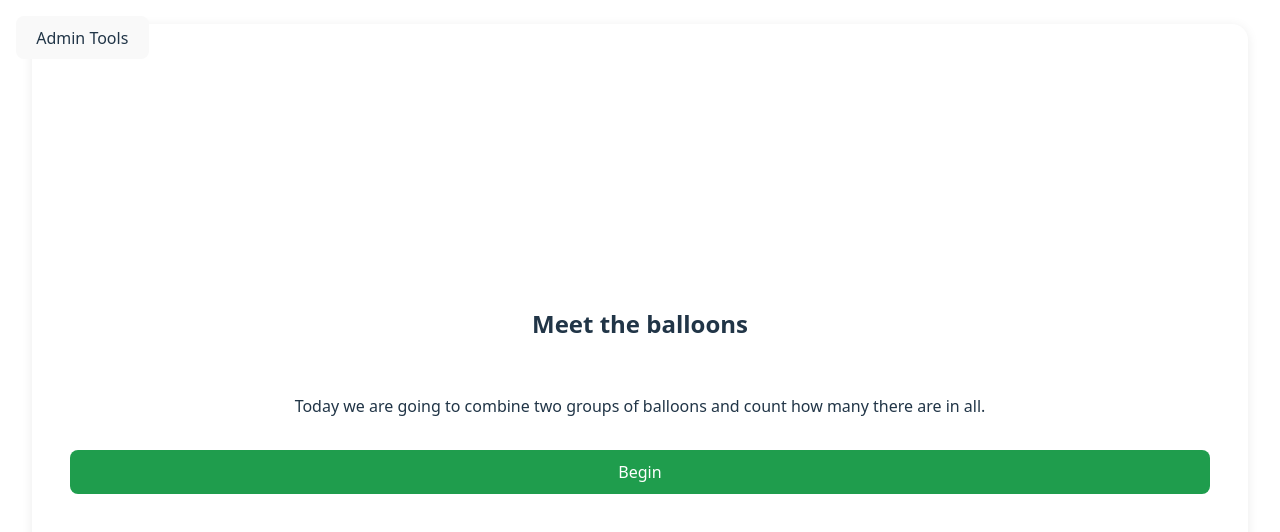
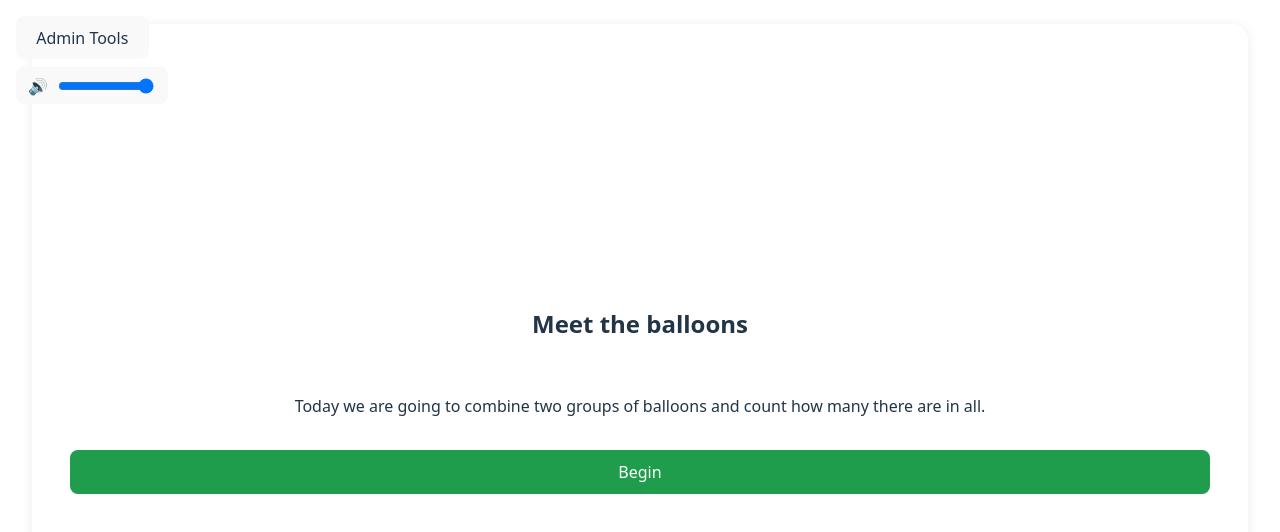
Before and after one commit to tylerdrewwork/Playcademy-Take-Home-Assessment, a Svelte app: page / in a window 1280 px wide. Shown: the top 532 px of the page. Built offline with nearby package versions, Linux system fonts and the light colour scheme.

Commit message:
Add voice volume slider under Admin Tools
Lets a player adjust narration/counting voice-over volume from the
lesson screen; the value persists in its own IndexedDB store
(mirroring the existing music-mute settings pattern) so it carries
across visits.

```diff
--- a/src/App.svelte
+++ b/src/App.svelte
@@ -3,6 +3,7 @@
   import MultiplayerScreen from './multiplayer/MultiplayerScreen.svelte'
   import MusicMuteButton from './multiplayer/MusicMuteButton.svelte'
   import AdminTools from './AdminTools.svelte'
+  import VoiceVolumeSlider from './VoiceVolumeSlider.svelte'
   import DebugOverlay from './DebugOverlay.svelte'
   import { adminSettings } from './adminSettings.svelte.js'
 
@@ -14,7 +15,12 @@
     {#if view === 'multiplayer'}
       <MusicMuteButton />
     {/if}
-    <AdminTools onShowSection={(section) => (view = section)} />
+    <div class="admin-column">
+      <AdminTools onShowSection={(section) => (view = section)} />
+      {#if view !== 'multiplayer'}
+        <VoiceVolumeSlider />
+      {/if}
+    </div>
   </div>
   {#if view !== 'multiplayer' && adminSettings.showDebugOverlay}
     <DebugOverlay />
@@ -41,7 +47,14 @@
     left: 1rem;
     z-index: 10;
     display: flex;
-    align-items: center;
+    align-items: flex-start;
+    gap: 0.5rem;
+  }
+
+  .admin-column {
+    display: flex;
+    flex-direction: column;
+    align-items: flex-start;
     gap: 0.5rem;
   }
 </style>
--- /dev/null
+++ b/src/VoiceVolumeSlider.svelte
@@ -0,0 +1,43 @@
+<script lang="ts">
+  import { voiceVolume } from './voiceVolumeSingleton.js'
+
+  let icon = $derived(voiceVolume.volume === 0 ? '🔇' : voiceVolume.volume < 0.5 ? '🔉' : '🔊')
+
+  function handleInput(event: Event) {
+    const percent = Number((event.currentTarget as HTMLInputElement).value)
+    voiceVolume.setVolume(percent / 100)
+  }
+</script>
+
+<div class="voice-volume">
+  <span aria-hidden="true">{icon}</span>
+  <input
+    type="range"
+    min="0"
+    max="100"
+    value={Math.round(voiceVolume.volume * 100)}
+    oninput={handleInput}
+    aria-label="Voice volume"
+  />
+</div>
+
+<style>
+  .voice-volume {
+    display: flex;
+    align-items: center;
+    gap: 0.5rem;
+    background-color: #1a1a1a;
+    padding: 0.4rem 0.75rem;
+    border-radius: 8px;
+  }
+
+  input[type='range'] {
+    width: 6rem;
+  }
+
+  @media (prefers-color-scheme: light) {
+    .voice-volume {
+      background-color: #f9f9f9;
+    }
+  }
+</style>
--- a/src/assets/general/numbers/numberAudio.ts
+++ b/src/assets/general/numbers/numberAudio.ts
@@ -3,6 +3,8 @@
 // file directly. Each number can have several "takes" — 7a.wav, 7b.wav,
 // 7c.wav — and playback picks one at random so repeated counting doesn't
 // sound robotic. A take-less filename (7.wav) also works, as a single take.
+
+import { voiceVolume } from '../../../voiceVolumeSingleton.js'
 
 const clipUrls = import.meta.glob('./*.wav', { eager: true, query: '?url', import: 'default' }) as Record<
   string,
@@ -41,6 +43,7 @@ export function playNumberAudio(n: number): NumberAudioHandle {
   const url = takes[Math.floor(Math.random() * takes.length)]
 
   const audio = new Audio(url)
+  audio.volume = voiceVolume.volume
   const played = new Promise<void>((resolve) => {
     const finish = () => resolve()
     audio.addEventListener('ended', finish)
--- a/src/assets/lesson/addition-1/transcripts/transcriptAudio.ts
+++ b/src/assets/lesson/addition-1/transcripts/transcriptAudio.ts
@@ -5,6 +5,7 @@
 // simply aren't offered — callers fall back to their own pacing.
 
 import type { NumberAudioHandle } from '../../../general/numbers/numberAudio.js'
+import { voiceVolume } from '../../../../voiceVolumeSingleton.js'
 
 const clipUrls = import.meta.glob('./*.wav', { eager: true, query: '?url', import: 'default' }) as Record<
   string,
@@ -29,6 +30,7 @@ export function playTranscriptAudio(label: string): NumberAudioHandle | undefine
   if (!url) return undefined
 
   const audio = new Audio(url)
+  audio.volume = voiceVolume.volume
   const played = new Promise<void>((resolve) => {
     const finish = () => resolve()
     audio.addEventListener('ended', finish)
--- a/src/lessons/content/addition-1-screens/IntroScreen.svelte
+++ b/src/lessons/content/addition-1-screens/IntroScreen.svelte
@@ -2,6 +2,7 @@
   import { onDestroy } from 'svelte'
   import introVoUrl from '../../../assets/lesson/addition-1/intro-1-vo.wav'
   import { playTranscriptAudio } from '../../../assets/lesson/addition-1/transcripts/transcriptAudio.js'
+  import { voiceVolume } from '../../../voiceVolumeSingleton.js'
   import { introSteps as steps } from './introSteps.js'
   import { currentInstructionStep } from '../../currentInstructionStep.svelte.js'
 
@@ -36,6 +37,7 @@
       return
     }
     audio = new Audio(introVoUrl)
+    audio.volume = voiceVolume.volume
     audio.addEventListener('ended', onComplete)
     audio.addEventListener('error', onComplete)
     audio.play().catch(onComplete)
--- /dev/null
+++ b/src/voiceVolume.svelte.ts
@@ -0,0 +1,29 @@
+import type { VoiceVolumeStorage } from './voiceVolumeStorage.js'
+
+/**
+ * Voice/narration playback volume, set from the slider next to Admin Tools
+ * on the lesson screen. Persisted in IndexedDB so the player's preference
+ * carries across visits.
+ */
+export class VoiceVolume {
+  volume = $state(1)
+  #storage: VoiceVolumeStorage
+  readonly ready: Promise<void>
+
+  constructor(storage: VoiceVolumeStorage) {
+    this.#storage = storage
+    this.ready = (async () => {
+      try {
+        const stored = await storage.load()
+        this.volume = stored?.volume ?? 1
+      } catch {
+        // IndexedDB unavailable (e.g. a non-browser test environment) — keep the default volume.
+      }
+    })()
+  }
+
+  async setVolume(volume: number): Promise<void> {
+    this.volume = Math.min(1, Math.max(0, volume))
+    await this.#storage.save({ volume: this.volume })
+  }
+}
--- /dev/null
+++ b/src/voiceVolumeSingleton.ts
@@ -0,0 +1,4 @@
+import { VoiceVolume } from './voiceVolume.svelte.js'
+import { IndexedDbVoiceVolumeStorage } from './voiceVolumeStorage.js'
+
+export const voiceVolume = new VoiceVolume(new IndexedDbVoiceVolumeStorage())
--- /dev/null
+++ b/src/voiceVolumeStorage.ts
@@ -0,0 +1,48 @@
+export interface VoiceVolumeRecord {
+  volume: number
+}
+
+export abstract class VoiceVolumeStorage {
+  abstract load(): Promise<VoiceVolumeRecord | null>
+  abstract save(record: VoiceVolumeRecord): Promise<void>
+}
+
+// A separate database from lesson progress/evaluation/music settings so
+// none of those stores' versioning or reset semantics constrains the others.
+const DB_NAME = 'playcademy-voice-volume'
+const DB_VERSION = 1
+const STORE_NAME = 'settings'
+const RECORD_KEY = 'current'
+
+function openDatabase(): Promise<IDBDatabase> {
+  return new Promise((resolve, reject) => {
+    const request = indexedDB.open(DB_NAME, DB_VERSION)
+    request.onupgradeneeded = () => {
+      request.result.createObjectStore(STORE_NAME)
+    }
+    request.onsuccess = () => resolve(request.result)
+    request.onerror = () => reject(request.error)
+  })
+}
+
+export class IndexedDbVoiceVolumeStorage extends VoiceVolumeStorage {
+  async save(record: VoiceVolumeRecord): Promise<void> {
+    const db = await openDatabase()
+    return new Promise((resolve, reject) => {
+      const transaction = db.transaction(STORE_NAME, 'readwrite')
+      transaction.objectStore(STORE_NAME).put(record, RECORD_KEY)
+      transaction.oncomplete = () => resolve()
+      transaction.onerror = () => reject(transaction.error)
+    })
+  }
+
+  async load(): Promise<VoiceVolumeRecord | null> {
+    const db = await openDatabase()
+    return new Promise((resolve, reject) => {
+      const transaction = db.transaction(STORE_NAME, 'readonly')
+      const request = transaction.objectStore(STORE_NAME).get(RECORD_KEY)
+      request.onsuccess = () => resolve(request.result ?? null)
+      request.onerror = () => reject(request.error)
+    })
+  }
+}
```
